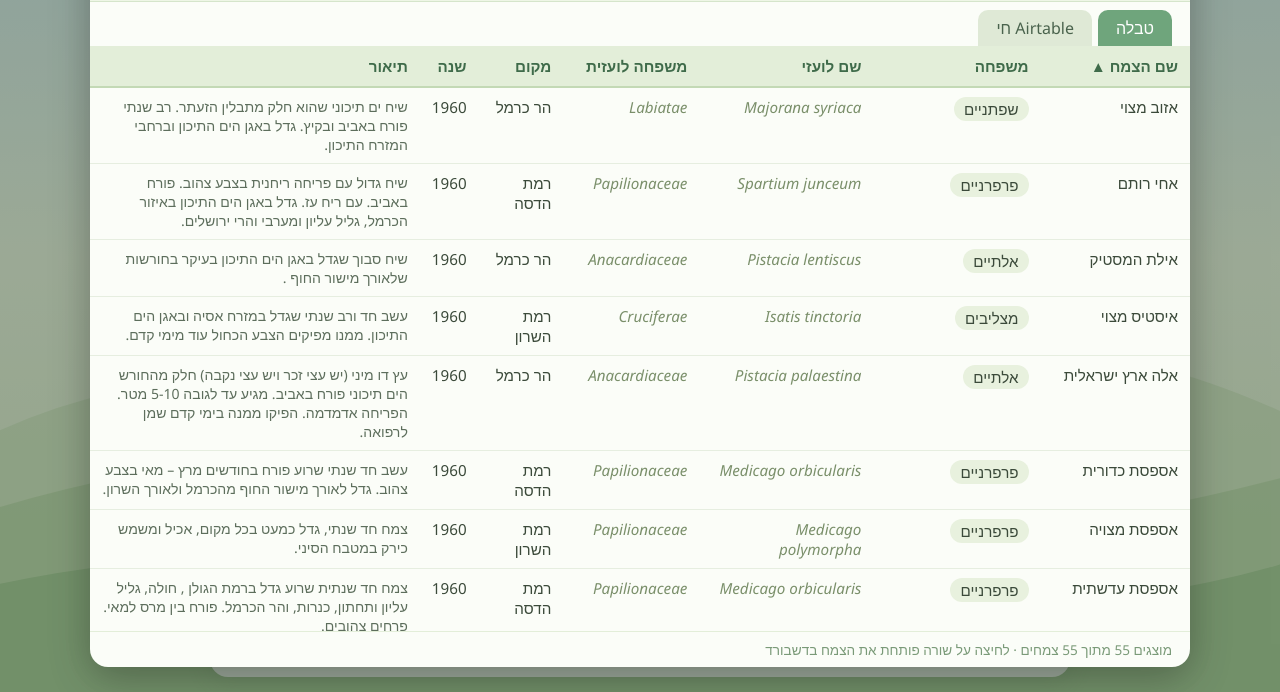
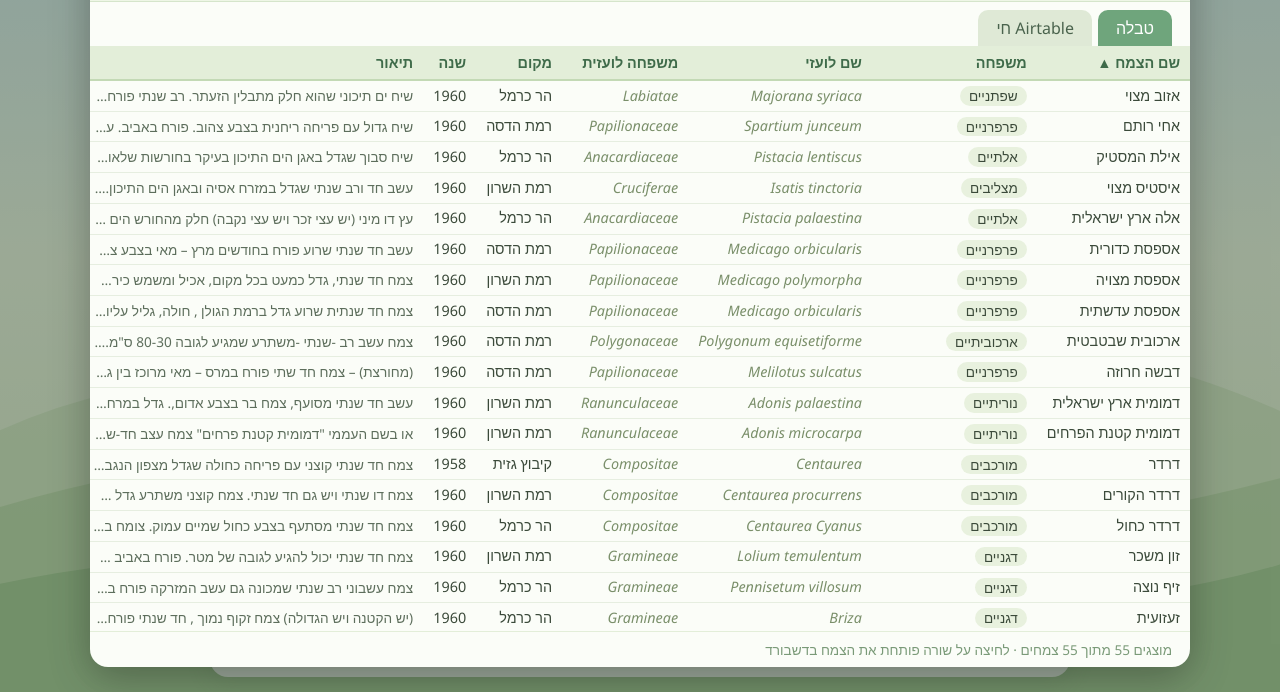
Before and after one commit to yaeledoron-eng/rafael-botanical-collection, a plain HTML site: page index.html in a window 1280 px wide. Both pictures are taken after a click on the button "📋 טבלת נתונים". Shown: the part 101-793 px from the top of the page. Drawn offline with Linux system fonts and the light colour scheme.

Commit message:
Compact data table rows (single-line, Airtable-like)
Co-Authored-By: Claude Sonnet 5.5 <noreply@anthropic.com>

```diff
--- a/index.html
+++ b/index.html
@@ -31,14 +31,14 @@ select:focus{outline:none;border-color:#7fb08a}
 .xb{background:#c79a8a;padding:7px 16px;border-radius:10px}
 .tabs{display:flex;gap:6px;padding:8px 18px 0}.tabs button{background:#dfe9d6;color:#4a634d;border-radius:10px 10px 0 0;padding:7px 18px}.tabs button.on{background:#6fa57c;color:#fff}
 #twrap{flex:1;overflow:auto}#airf{flex:1;border:0;width:100%;display:none}
-table{border-collapse:collapse;width:100%;font-size:.95rem}
-th{position:sticky;top:0;background:#e3eed9;color:#3f6b4a;text-align:right;padding:10px 12px;cursor:pointer;white-space:nowrap;border-bottom:2px solid #c3d9b5;user-select:none}
-td{padding:9px 12px;border-bottom:1px solid #e6eee0;vertical-align:top}
+table{border-collapse:collapse;width:100%;font-size:.9rem}
+th{position:sticky;top:0;background:#e3eed9;color:#3f6b4a;text-align:right;padding:7px 10px;font-size:.9rem;cursor:pointer;white-space:nowrap;border-bottom:2px solid #c3d9b5;user-select:none}
+td{padding:5px 10px;border-bottom:1px solid #e6eee0;vertical-align:middle;white-space:nowrap;line-height:1.3}
 tbody tr.r{cursor:pointer}tbody tr.r:hover{background:#f1f8ea}
-td.d{max-width:420px;color:#5d6e5c;font-size:.88rem}
+td.d{max-width:340px;overflow:hidden;text-overflow:ellipsis;color:#5d6e5c;font-size:.85rem}
 td.l{direction:ltr;text-align:right;font-style:italic;color:#7a8f6a}
 tr.g td{background:#d7e8c4;font-weight:700;color:#3f6b4a}
-.pill{background:#e8f1de;border-radius:20px;padding:2px 10px;display:inline-block}
+.pill{background:#e8f1de;border-radius:20px;padding:1px 9px;display:inline-block;font-size:.85rem}
 #tcount{padding:8px 18px;font-size:.85rem;color:#7a9a78;border-top:1px solid #e3eed9}
 .empty{text-align:center;color:#7a9a78;padding:20px}
 .btns{display:flex;gap:12px;justify-content:center;margin-top:18px}
@@ -120,7 +120,7 @@ const cmp=(a,b)=>{const x=a.p[sortC],y=b.p[sortC];return(sortC===5?(+x||0)-(+y||
 if(tgrp.checked)rows.sort((a,b)=>String(a.p[1]).localeCompare(String(b.p[1]),'he')||cmp(a,b));else rows.sort(cmp);
 let out='',last=null;
 rows.forEach(({p,i})=>{if(tgrp.checked&&p[1]!==last){last=p[1];out+=`<tr class="g"><td colspan="7">${esc(p[1]||'ללא משפחה')} (${rows.filter(r=>r.p[1]===p[1]).length})</td></tr>`}
-out+=`<tr class="r" data-i="${i}">`+COLS.map(c=>{const v=esc(p[c[0]]);return `<td class="${c[2]||''}">${c[0]===1&&v?`<span class="pill">${v}</span>`:v}</td>`}).join('')+'</tr>'});
+out+=`<tr class="r" data-i="${i}">`+COLS.map(c=>{const v=esc(p[c[0]]);return `<td class="${c[2]||''}" ${c[0]===6?`title="${v}"`:''}>${c[0]===1&&v?`<span class="pill">${v}</span>`:v}</td>`}).join('')+'</tr>'});
 tbody.innerHTML=out||'<tr><td colspan="7" class="empty">לא נמצאו תוצאות</td></tr>';
 document.getElementById('tcount').textContent=`מוצגים ${rows.length} מתוך ${DATA.length} צמחים · לחיצה על שורה פותחת את הצמח בדשבורד`;
 tbody.querySelectorAll('tr.r').forEach(tr=>tr.onclick=()=>{sel.value=tr.dataset.i;sel.onchange();closeT();window.scrollTo({top:0,behavior:'smooth'})})}
```
